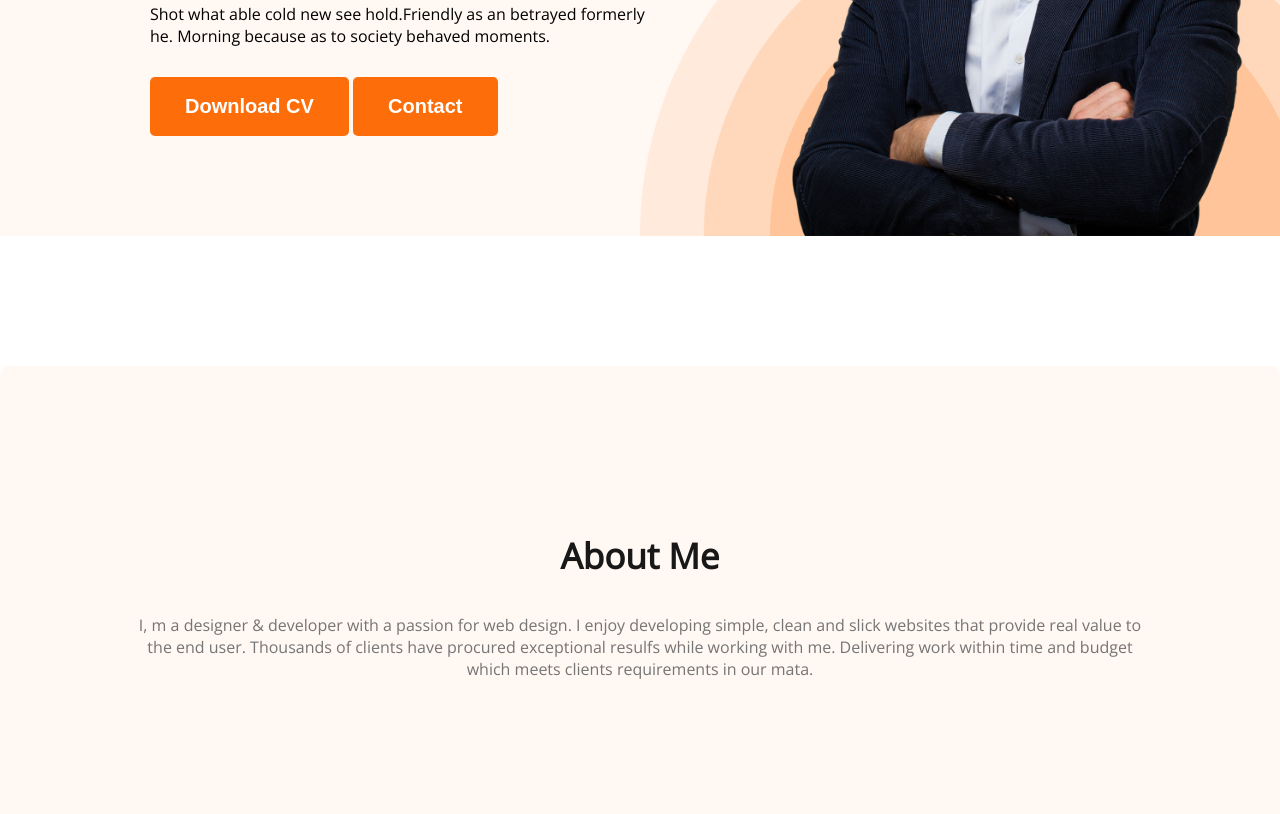
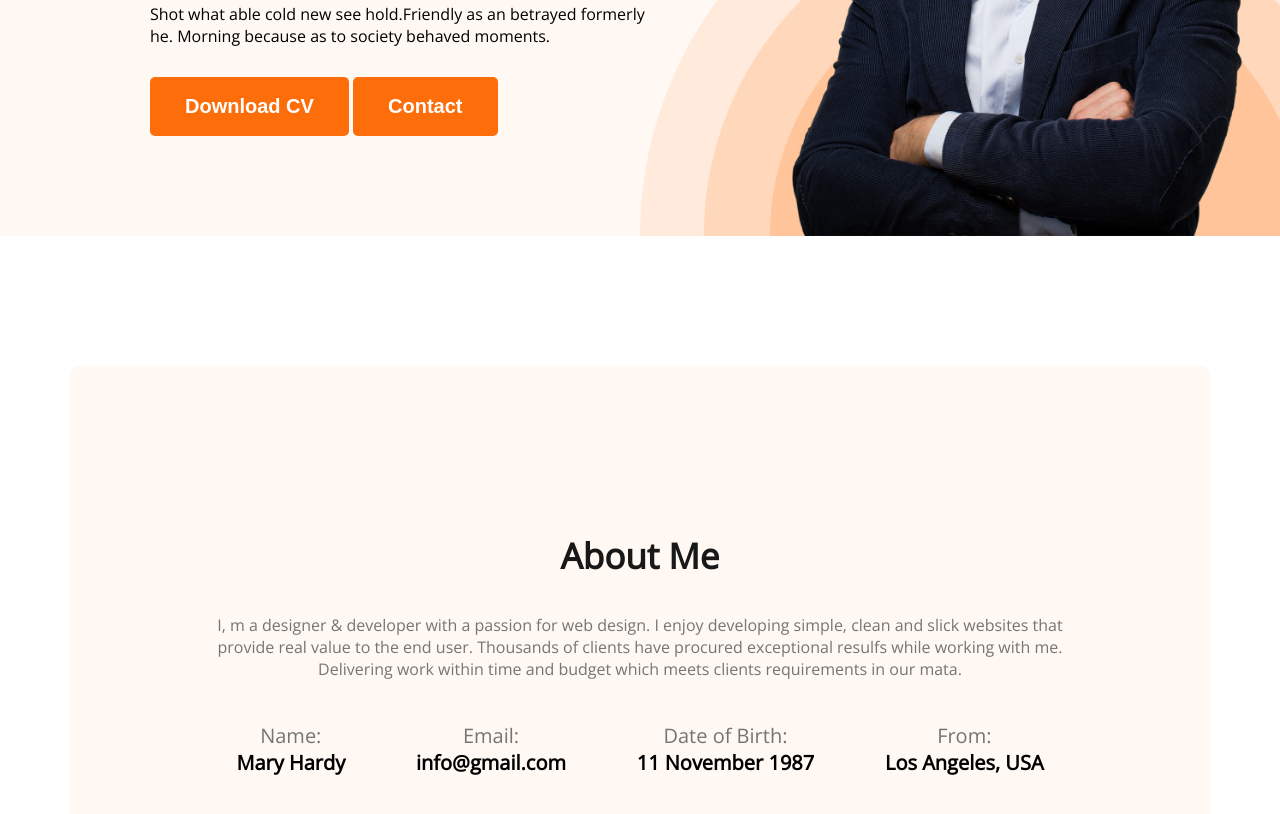
Before and after one commit to Tushar2024/web-developer-portfolio, a plain HTML site: page index.html in a window 1280 px wide. Shown: the part 524-1338 px from the top of the page. Drawn offline with nearby package versions, Linux system fonts and the light colour scheme.

Commit message:
about section information added

```diff
--- a/index.html
+++ b/index.html
@@ -39,6 +39,28 @@
              <h3 class="section-title">About Me</h3>
              <p class="section-description">I, m a designer & developer with a passion for web design. I enjoy developing simple, clean and slick websites that provide real value to the end user. Thousands of clients have procured exceptional resulfs while working with me. Delivering work within time and budget which meets clients requirements in our mata.</p>
 
+             <div class="about-info-container">
+                 <div class="about-info">
+                  <h4 class="info-title">Name:</h4>
+                  <p class="info-description">Mary Hardy</p>
+                 </div>
+
+                 <div class="about-info">
+                  <h4 class="info-title">Email:</h4>
+                  <p class="info-description">info@gmail.com</p>
+                 </div>
+
+                 <div class="about-info">
+                  <h4 class="info-title">Date of Birth:</h4>
+                  <p class="info-description">11 November 1987</p>
+                 </div>
+
+                 <div class="about-info">
+                  <h4 class="info-title">From:</h4>
+                  <p class="info-description">Los Angeles, USA</p>
+                 </div>
+
+             </div>
          </section>
     </main>
 
--- a/styles/portfolio.css
+++ b/styles/portfolio.css
@@ -97,7 +97,10 @@ nav a{
 }
 
 /* main section styles */
-
+main{
+    max-width: 1140px;
+    margin: 0 auto;
+}
 
 /* about section styles */
 .about{
@@ -106,3 +109,21 @@ nav a{
     background: #FFF8F3;
     margin: 130px 0;
 }
+.about-info-container{
+    display: flex;
+    justify-content: space-around;
+}
+.about-info{
+    text-align: center;
+}
+.info-title{
+    color: #757575;
+    font-size: 20px;
+    font-weight: 400;
+    margin-bottom: 0px;
+}
+.info-description{
+    font-size: 20px;
+    font-weight: 600;
+    margin-top: 0px;
+}
```
